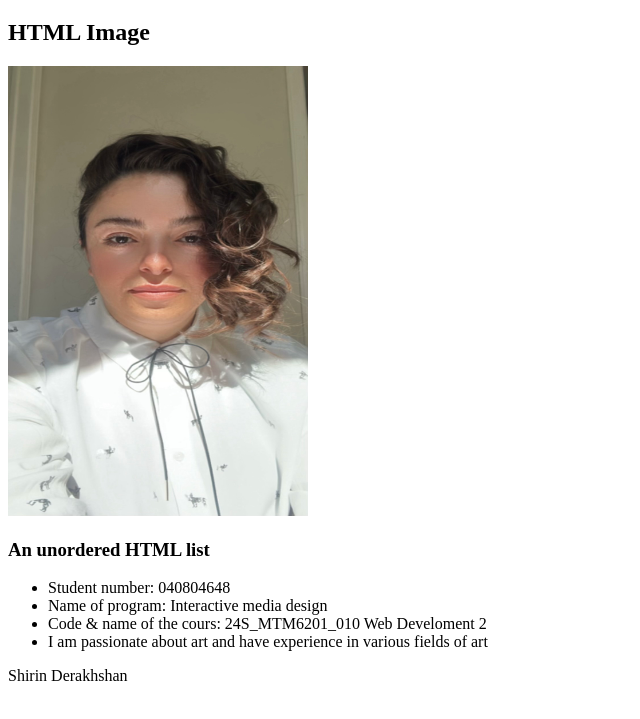
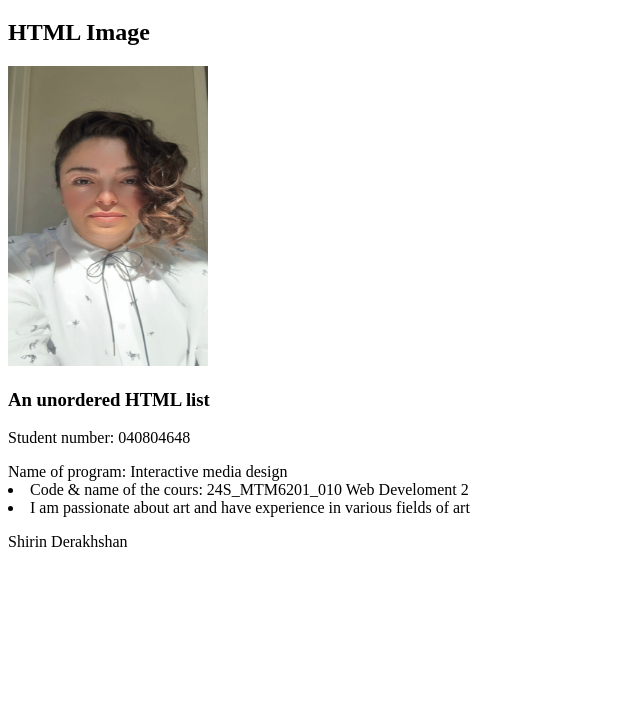
Before and after one commit to dera0012/mtm6201-week1, a plain HTML site: page index.html in a window 1280 px wide. Shown: the part 61-780 px from the top of the page, without its empty margins (0-640 px from the left). Drawn offline with Linux system fonts and the light colour scheme.

Commit message:
change the photo size

```diff
--- a/index.html
+++ b/index.html
@@ -13,12 +13,12 @@
 
     <main>
         <h2>HTML Image</h2>
-        <img src="photo/IMG_6241.jpg" alt="photo" width="300" height="450">
+        <img src="photo/IMG_6241.jpg" alt="photo" width="200" height="300">
 
         <h3>An unordered HTML list</h3>
-        <ul>
-            <li>Student number: 040804648</li>
-            <li>Name of program: Interactive media design</li>
+        <dt>
+            <dl>Student number: 040804648</li>
+            <dl>Name of program: Interactive media design</li>
             <li>Code & name of the cours: 24S_MTM6201_010 Web Develoment 2</li>
             <li>I am passionate about art and have experience in various fields of art</li>
         </ul>
```
